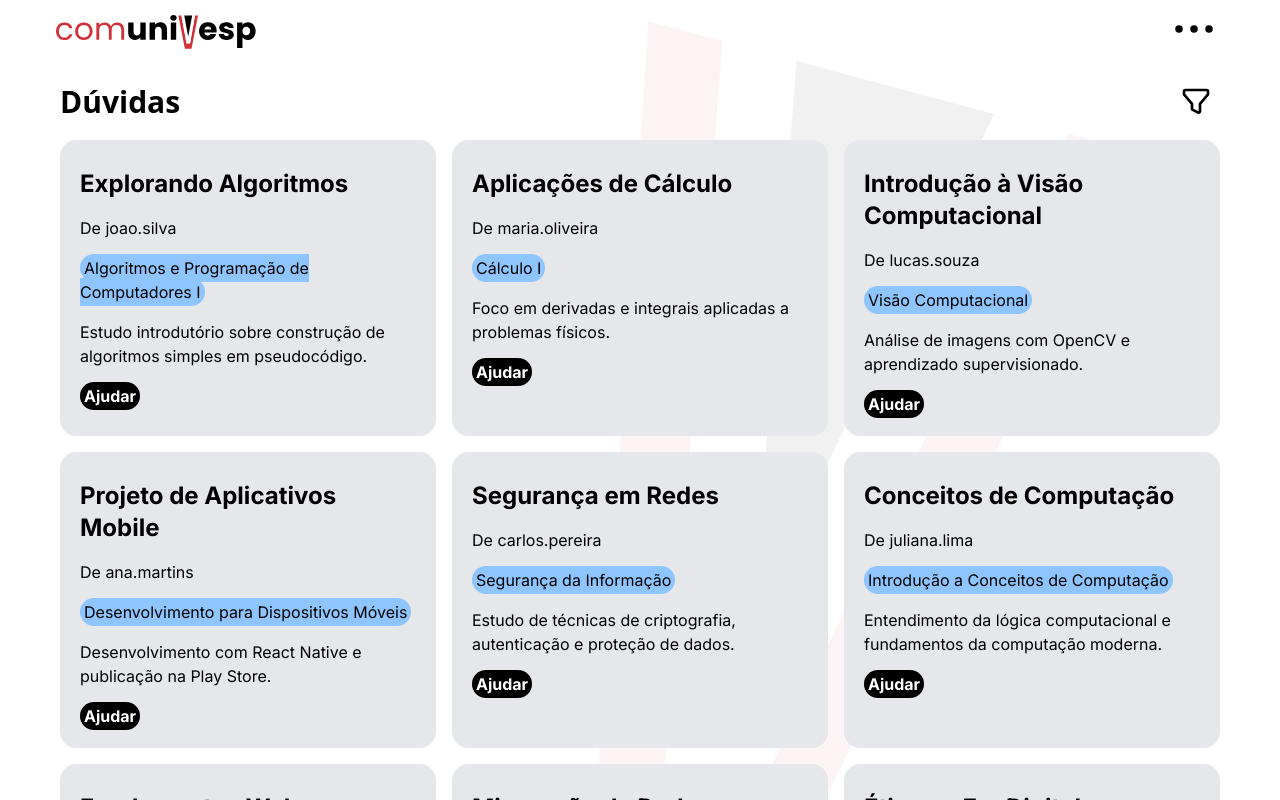
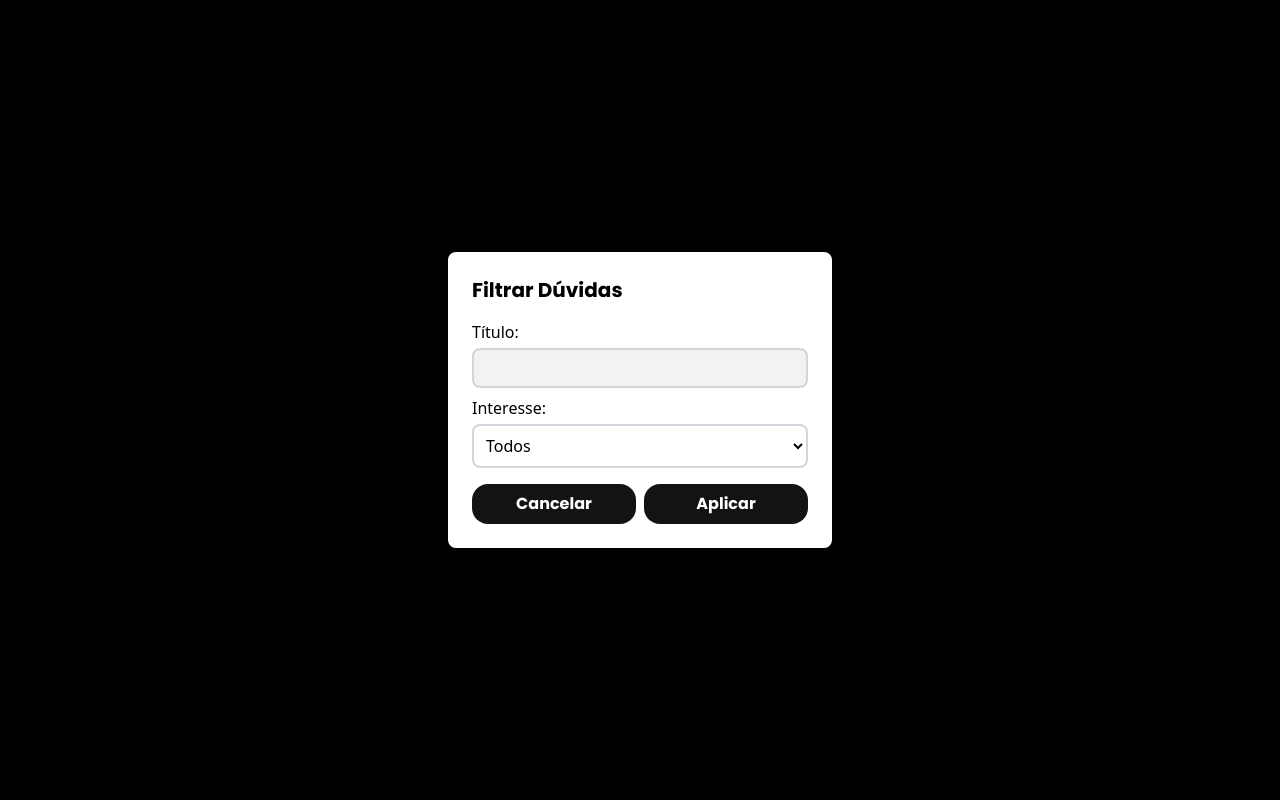
Before and after one commit to fabiolima-dev/comunivesp-web, a React (Vite) app: page /question-board in a window 1280 px wide. Both pictures are taken after a click on the button 1196 px from the left and 102 px from the top of the page. Shown: the top 800 px of the page. Built offline with nearby package versions, Linux system fonts and the light colour scheme.

Commit message:
adiciona botao de filtro

```diff
--- a/src/components/perfil-edit/ProfileForm.jsx
+++ b/src/components/perfil-edit/ProfileForm.jsx
@@ -1,7 +1,7 @@
 import React, { useState } from "react";
-import interesses from "/src/services/interesses.jsx";
-import cursos from "/src/services/cursos.jsx";
-import polos from "/src/services/polos.jsx";
+import interesses from "/src/assets/interesses.jsx";
+import cursos from "/src/assets/cursos.jsx";
+import polos from "/src/assets/polos.jsx";
 
 function ProfileForm() {
   const [userName, setUserName] = useState("Fernandinho Beira-mar");
--- /dev/null
+++ b/src/components/question-board/QuestionFilter.jsx
@@ -0,0 +1,13 @@
+function QuestionFilter({ filter, setFilter }) {
+  return (
+    <div className="">
+      <input
+        type="text"
+        placeholder="Search questions..."
+        value={filter}
+        onChange={(e) => setFilter(e.target.value)}
+      />
+    </div>
+  );
+}
+export default QuestionFilter;
--- a/src/pages/QuestionBoard.jsx
+++ b/src/pages/QuestionBoard.jsx
@@ -1,14 +1,26 @@
+import { useState } from "react";
 import { Outlet } from "react-router-dom";
 import Header from "../components/perfil/Header";
 import questionBoard from "../assets/questionBoard";
+import interesses from "../assets/interesses"; // Importando os interesses
 
 function QuestionBoard() {
+  const [isModalOpen, setIsModalOpen] = useState(false); // Controle do modal
+  const [filterTitle, setFilterTitle] = useState(""); // Filtro por título
+  const [filterInterest, setFilterInterest] = useState(""); // Filtro por interesse
+
+  const filteredQuestions = questionBoard.filter(
+    (q) =>
+      q.Titulo.toLowerCase().includes(filterTitle.toLowerCase()) &&
+      q.Interesse.toLowerCase().includes(filterInterest.toLowerCase()),
+  );
+
   return (
     <div>
       <Header />
       <div className="flex justify-between items-center m-5">
         <h3 className="font-bold text-3xl">Dúvidas</h3>
-        <button>
+        <button onClick={() => setIsModalOpen(true)}>
           <svg
             xmlns="http://www.w3.org/2000/svg"
             className="w-8 h-8 mx-2 cursor-pointer"
@@ -25,10 +37,52 @@ function QuestionBoard() {
           </svg>
         </button>
       </div>
+      {isModalOpen && (
+        <div className="fixed inset-0 bg-black bg-opacity-50 flex justify-center items-center">
+          <div className="bg-white p-6 rounded-lg w-96">
+            <h2 className="text-xl font-bold mb-4">Filtrar Dúvidas</h2>
+            <label className="block mb-2">
+              Título:
+              <input
+                type="text"
+                value={filterTitle}
+                onChange={(e) => setFilterTitle(e.target.value)}
+                className="w-full border-2 border-gray-300 rounded-lg p-2 mt-1"
+              />
+            </label>
+            <label className="block mb-4">
+              Interesse:
+              <select
+                value={filterInterest}
+                onChange={(e) => setFilterInterest(e.target.value)}
+                className="w-full border-2 border-gray-300 rounded-lg p-2 mt-1"
+              >
+                <option value="">Todos</option>
+                {interesses.map((interesse, index) => (
+                  <option key={index} value={interesse}>
+                    {interesse}
+                  </option>
+                ))}
+              </select>
+            </label>
+            <div className="flex justify-end gap-2">
+              <button onClick={() => setIsModalOpen(false)} className="btn">
+                Cancelar
+              </button>
+              <button onClick={() => setIsModalOpen(false)} className="btn">
+                Aplicar
+              </button>
+            </div>
+          </div>
+        </div>
+      )}
+
       <div id="board" className="grid grid-cols-3 gap-4 m-5">
-        {questionBoard.map((q) => {
-          return (
-            <a className=" text-black bg-gray-200 w-[100%] p-5 rounded-2xl">
+        {filteredQuestions.map((q) => (
+          <div
+            key={q.Titulo}
+            className="text-black bg-gray-200 w-[100%] p-5 rounded-2xl"
+          >
             <h3 className="font-bold text-2xl mt-2">{q.Titulo}</h3>
             <p className="text-black my-4">De {q.Usuario}</p>
             <span className="bg-blue-300 p-1 mt-3 rounded-2xl">
@@ -36,14 +90,13 @@ function QuestionBoard() {
             </span>
             <p className="text-black my-4">{q.Detalhe}</p>
             <a
-                className="bg-black p-1 mt-3 rounded-2xl text-white font-bold my-4  cursor-pointer"
+              className="bg-black p-1 mt-3 rounded-2xl text-white font-bold my-4 cursor-pointer"
               href="/question"
             >
               Ajudar
             </a>
-            </a>
-          );
-        })}
+          </div>
+        ))}
       </div>
       <Outlet />
     </div>
```
Lines whose indentation alone changed are shown as unchanged.
